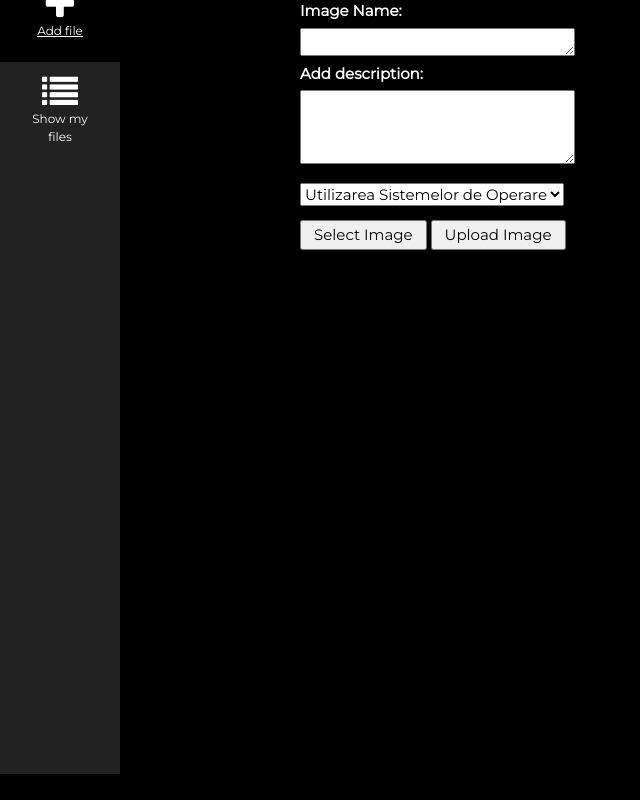
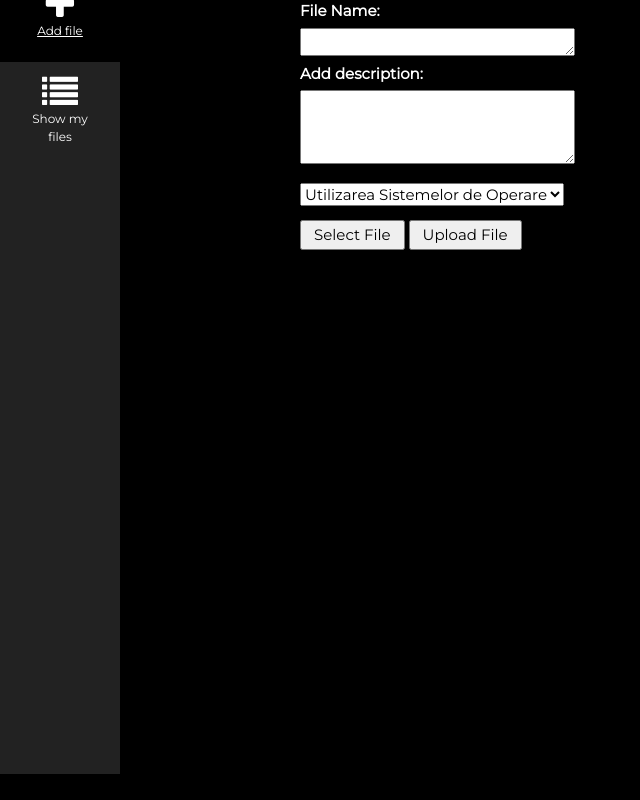
Before and after one commit to RaduSoare/FileSharing-WebApp, a website: page file-management.html in a window 1280 px wide. Both pictures are taken after a click on the link "Add file". Shown: the whole page, without its empty margins (0-640 px from the left). Drawn offline with nearby package versions, Linux system fonts and the light colour scheme; no server answers.

Commit message:
Fixed remove with duplicates

```diff
--- a/file-management.html
+++ b/file-management.html
@@ -54,7 +54,6 @@
 </head>
 <body class="w3-black">
     <div id="my-navbar"></div>
-
     <!-- Icon Bar (Sidebar - hidden on small screens) -->
     <nav  id="file-management-navbar" class="w3-sidebar w3-bar-block w3-small w3-hide-small w3-center">
 
@@ -69,8 +68,8 @@
     </a>
   </nav>
 
-<div id="select-file-form">
-    <label for="namebox">Image Name: </label> <br>
+<div id="select-file-form" style="position:absolute">
+    <label for="namebox">File Name: </label> <br>
     <textarea id="namebox" name="namebox" rows="1" cols="30"></textarea> <br>
     <!-- Image Name: <br> <input id="namebox" type="text" >  -->
 
@@ -86,13 +85,13 @@
             <option value="Calculatoare Numerice 2">Calculatoare Numerice 2</option>
           </select>
     </div>
-    <button onclick="selectFile()" id="select-button">Select Image</button>
-    <button onclick="uploadFile()" id="upload-button">Upload Image</button>
+    <button onclick="selectFile()" id="select-button">Select File</button>
+    <button onclick="uploadFile()" id="upload-button">Upload File</button>
     <img id="img"> <br> <label id="UpProgress"></label> <br>
 </div>
 
 <!-- Sectiune unde vor aparea fisierele userului -->
-<div id="my-files-section">
+<div id="my-files-section" style="position:absolute">
 
 </div>
 
--- a/static/file-management.js
+++ b/static/file-management.js
@@ -5,7 +5,10 @@ function showUploadSection() {
     var myFilesSection = document.getElementById("my-files-section");
 
     myFilesSection.style.visibility = "hidden";
-    selectFileForm.style.visibility = "visible";
+    // Delay pentru a nu se intercala cu sectiunea de upload
+    setTimeout(() => {  selectFileForm.style.visibility = "visible"; }, 300);
+
+
 
 }
 
@@ -45,6 +48,9 @@ function removeFile(year, category,creator, filename) {
     }).catch((error) => {
         // an error occurred!
     });
+
+    // Reapeleaza functia pentru a uploada fisierele curente (nu se mai dubleaza)
+    showMyFilesSection();
 }
 
 function showFile(year, category, filename, creator, link) {
@@ -79,7 +85,8 @@ function showMyFilesSection() {
 
     var myFilesSection = document.getElementById("my-files-section");
     selectFileForm.style.visibility = "hidden";
-
+    // Hack ca sa curete sectiunea vechie de my file, inainte sa creeze una noua
+    myFilesSection.innerHTML = "";
     myFilesSection.style.visibility = "visible";
 
     var userRef = firebase.database().ref('content_files/'+ current_user.email.split(".")[0] + '/');
```
Also changed, not shown: main.html (+0 -12 lines).
